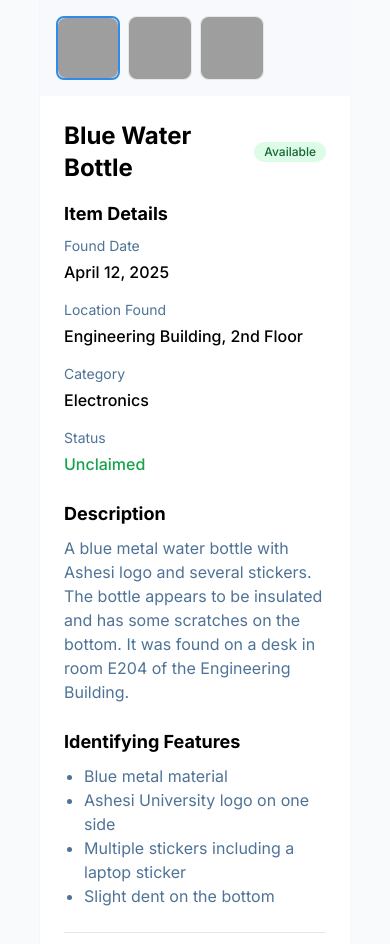
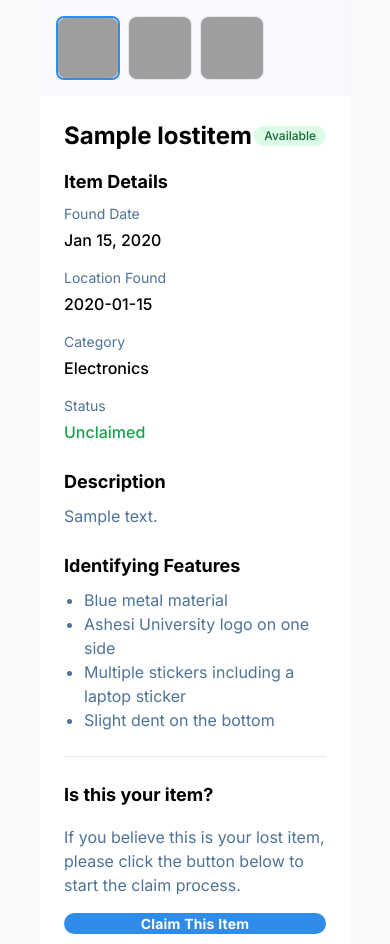
Before and after one commit to Nanajoa/Lost_And_Found_System, a PHP site: page /views/item-details.php?id=1 in a window 390 px wide. Shown: the part 390-1334 px from the top of the page. Run offline with PHP 8.4, Linux system fonts and the light colour scheme; tables that the repository leaves empty hold one stand-in row (values such as "Sample post"); grey boxes marked "Sample" are stand-in pictures; some libraries are stand-ins or nearby versions; grey boxes are pictures that could not be loaded.

```diff
--- a/views/item-details.php
+++ b/views/item-details.php
@@ -1,3 +1,24 @@
+<?php
+require_once __DIR__ . '/../db/database.php';
+$conn = getDatabaseConnection();
+$itemId = isset($_GET['id']) ? intval($_GET['id']) : 0;
+$itemDetails = null;
+
+if ($itemId > 0) {
+    try {
+        $stmt = $conn->prepare("SELECT name, description, date_lost, location_seen_at, image_path, found_status FROM LostItems WHERE id = ?");
+        $stmt->bind_param("i", $itemId);
+        $stmt->execute();
+        $result = $stmt->get_result();
+        $itemDetails = $result->fetch_assoc();
+    } catch (Exception $e) {
+        echo "<p class='text-red-500'>Error loading item details: " . htmlspecialchars($e->getMessage()) . "</p>";
+    }
+}
+
+if ($itemDetails):
+?>
+
 <!DOCTYPE html>
 <html lang="en">
 <head>
@@ -75,7 +96,7 @@
                 <svg class="w-5 h-5 text-gray-400" fill="currentColor" viewBox="0 0 20 20" xmlns="http://www.w3.org/2000/svg">
                   <path fill-rule="evenodd" d="M7.293 14.707a1 1 0 010-1.414L10.586 10 7.293 6.707a1 1 0 011.414-1.414l4 4a1 1 0 010 1.414l-4 4a1 1 0 01-1.414 0z" clip-rule="evenodd"></path>
                 </svg>
-                <span class="ml-1 text-[#308ce8] font-medium md:ml-2" id="itemTitle">Blue Water Bottle</span>
+                <span class="ml-1 text-[#308ce8] font-medium md:ml-2" id="itemTitle"><?php echo htmlspecialchars($itemDetails['name']); ?></span>
               </div>
             </li>
           </ol>
@@ -86,7 +107,7 @@
             <!-- Image Gallery Section (Left) -->
             <div class="md:w-1/2">
               <div class="h-64 sm:h-80 md:h-full bg-[#e7edf3] relative">
-                <img src="/api/placeholder/600/500" alt="Blue Water Bottle" id="mainImage" class="w-full h-full object-cover" />
+                <img src="<?php echo htmlspecialchars($itemDetails['image_path']); ?>" alt="<?php echo htmlspecialchars($itemDetails['name']); ?>" id="mainImage" class="w-full h-full object-cover" />
                 <span class="absolute top-4 right-4 bg-[#308ce8] text-white px-2 py-1 rounded-lg" id="itemCategory">Electronics</span>
               </div>
               <div class="p-4 bg-[#f7f9fc] border-t border-gray-100 flex space-x-2 overflow-x-auto">
@@ -105,7 +126,7 @@
             <!-- Item Details Section (Right) -->
             <div class="md:w-1/2 p-6">
               <div class="flex items-center justify-between mb-4">
-                <h1 class="text-2xl font-bold" id="detailItemTitle">Blue Water Bottle</h1>
+                <h1 class="text-2xl font-bold" id="detailItemTitle"><?php echo htmlspecialchars($itemDetails['name']); ?></h1>
                 <span class="bg-green-100 text-green-800 text-xs font-medium px-2.5 py-0.5 rounded-full">Available</span>
               </div>
 
@@ -114,11 +135,11 @@
                 <div class="grid grid-cols-1 sm:grid-cols-2 gap-4">
                   <div>
                     <p class="text-sm text-[#4e7397] mb-1">Found Date</p>
-                    <p class="font-medium" id="foundDate">April 12, 2025</p>
+                    <p class="font-medium" id="foundDate"><?php echo date('M d, Y', strtotime($itemDetails['date_lost'])); ?></p>
                   </div>
                   <div>
                     <p class="text-sm text-[#4e7397] mb-1">Location Found</p>
-                    <p class="font-medium" id="locationFound">Engineering Building, 2nd Floor</p>
+                    <p class="font-medium" id="locationFound"><?php echo htmlspecialchars($itemDetails['location_seen_at']); ?></p>
                   </div>
                   <div>
                     <p class="text-sm text-[#4e7397] mb-1">Category</p>
@@ -133,9 +154,7 @@
 
               <div class="mb-6">
                 <h2 class="text-lg font-semibold mb-2">Description</h2>
-                <p class="text-[#4e7397]" id="itemDescription">
-                  A blue metal water bottle with Ashesi logo and several stickers. The bottle appears to be insulated and has some scratches on the bottom. It was found on a desk in room E204 of the Engineering Building.
-                </p>
+                <p class="text-[#4e7397]" id="itemDescription"><?php echo htmlspecialchars($itemDetails['description']); ?></p>
               </div>
 
               <div class="mb-6">
@@ -305,3 +324,7 @@
       </div>
       </body>
       </html>
+
+<?php else: ?>
+<p class='text-red-500'>Item not found.</p>
+<?php endif; ?>
```
